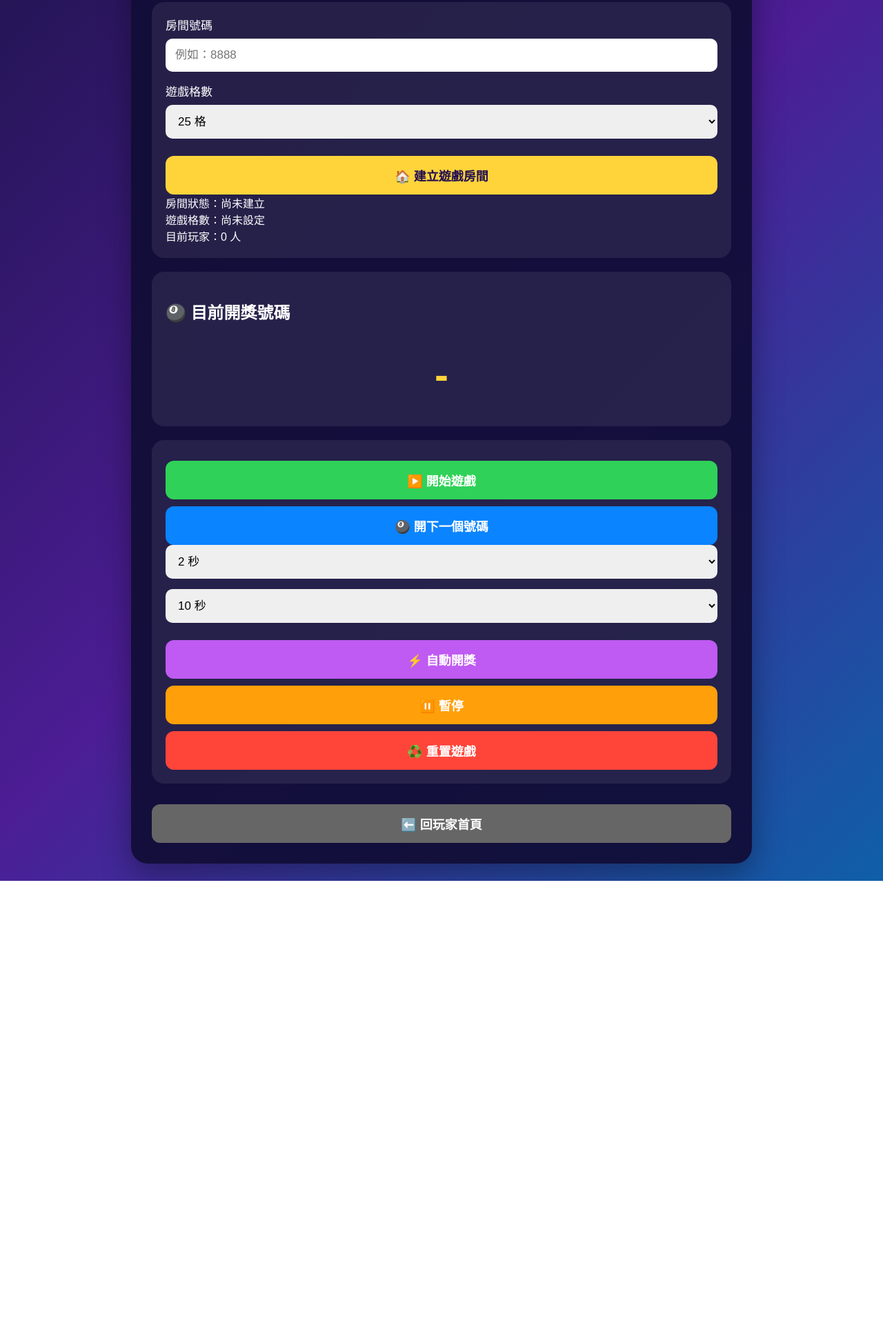
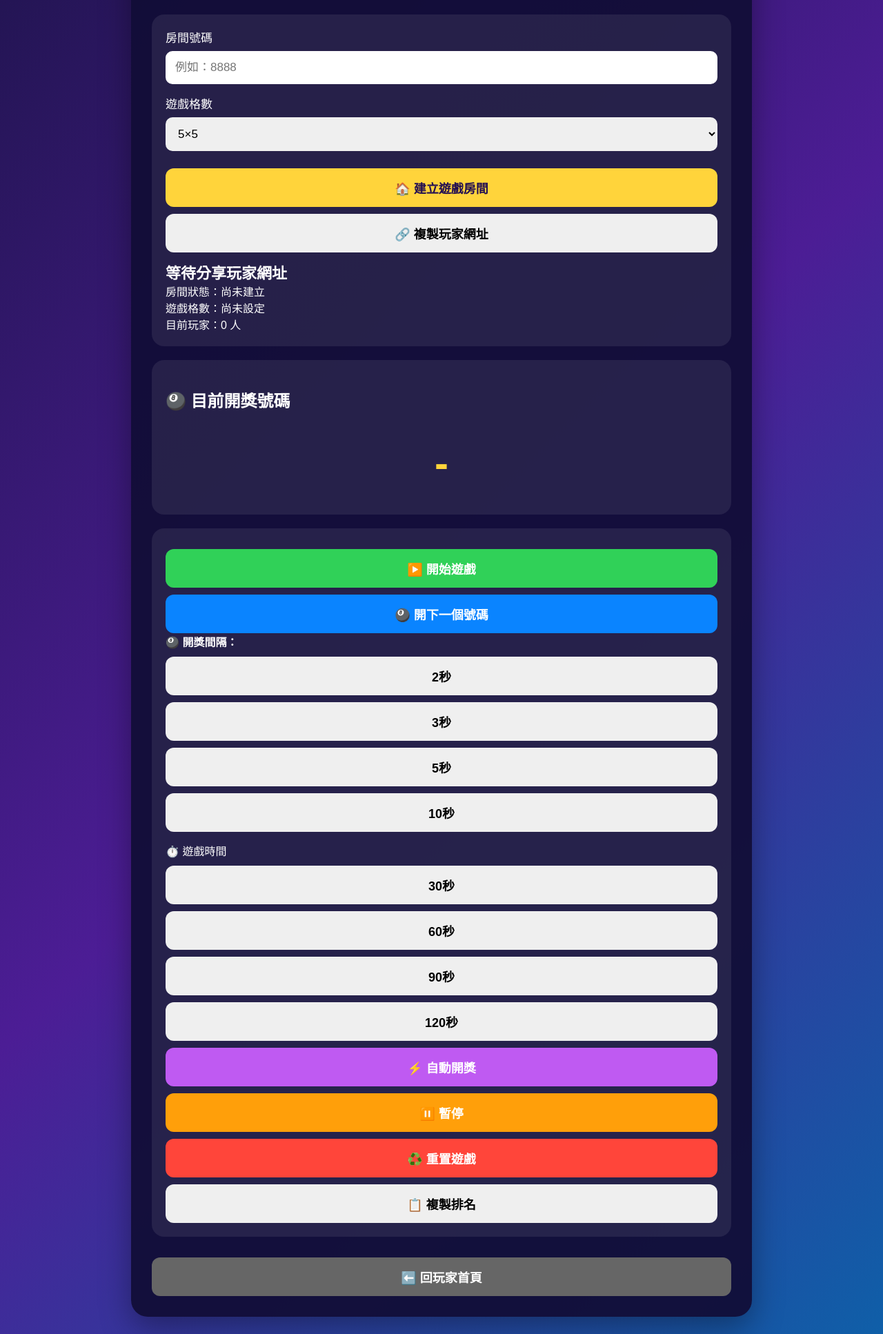
Before and after one commit to acer781008/bingo-game, a website: page public/admin.html in a window 1280 px wide. Shown: the part 173-2107 px from the top of the page at 69% size. Before the commit the page ends 1450 px from the top, so only its background shows below. Drawn offline with Linux system fonts and the light colour scheme.

Commit message:
Add files via upload

```diff
--- a/public/admin.html
+++ b/public/admin.html
@@ -1,4 +1,4 @@
-<!DOCTYPE html>
+C:\Users\User\bingo-game\public<!DOCTYPE html>
 <html lang="zh-TW">
 <head>
     <meta charset="UTF-8">
@@ -151,16 +151,21 @@
             <label>遊戲格數</label>
 
             <select id="size">
-                <option value="25">25 格</option>
-                <option value="35">35 格</option>
-                <option value="40">40 格</option>
-                <option value="45">45 格</option>
+                <option value="25">5×5</option>
+<option value="36">6×6</option>
+<option value="49">7×7</option>
+<option value="64">8×8</option>
             </select>
 
           <button class="create" onclick="createRoom()">
     🏠 建立遊戲房間
 </button>
-
+<button type="button" onclick="copyPlayerLink()">
+    🔗 複製玩家網址
+</button>
+<div id="startCountdown" style="margin-top:12px; font-size:22px; font-weight:bold;">
+    等待分享玩家網址
+</div>
         <div id="roomStatus">房間狀態：尚未建立</div>
 <div id="sizeStatus">遊戲格數：尚未設定</div>
 <div id="playerStatus">目前玩家：0 人</div>
@@ -188,22 +193,24 @@
             <button class="draw" onclick="drawNumber()">
                 🎱 開下一個號碼
             </button>
-<select id="autoSeconds">
-    <option value="2">2 秒</option>
-    <option value="3">3 秒</option>
-    <option value="5">5 秒</option>
-</select>
-<select id="autoPauseSeconds">
-    <option value="10">10 秒</option>
-    <option value="20">20 秒</option>
-    <option value="30">30 秒</option>
-    <option value="40">40 秒</option>
-    <option value="50">50 秒</option>
-    <option value="60">60 秒</option>
-    <option value="70">70 秒</option>
-    <option value="80">80 秒</option>
-    <option value="90">90 秒</option>
-</select>
+<div>
+    <b>🎱 開獎間隔：</b>
+    <button type="button" onclick="setAutoSeconds(2)">2秒</button>
+    <button type="button" onclick="setAutoSeconds(3)">3秒</button>
+    <button type="button" onclick="setAutoSeconds(5)">5秒</button>
+    <button type="button" onclick="setAutoSeconds(10)">10秒</button>
+</div>
+
+<input type="hidden" id="autoSeconds" value="3">
+<div style="margin-top:15px;">
+    <div>⏱️ 遊戲時間</div>
+
+    <button onclick="setGameSeconds(30)">30秒</button>
+    <button onclick="setGameSeconds(60)">60秒</button>
+    <button onclick="setGameSeconds(90)">90秒</button>
+    <button onclick="setGameSeconds(120)">120秒</button>
+</div>
+<input type="hidden" id="autoPauseSeconds" value="60">
             <button class="auto" onclick="startAutoDraw()">
                 ⚡ 自動開獎
             </button>
@@ -215,7 +222,9 @@
             <button class="reset">
                 ♻️ 重置遊戲
             </button>
-
+<button type="button" onclick="copyRanking()">
+    📋 複製排名
+</button>
         </div>
 
         <button
@@ -354,6 +363,14 @@ async function updatePlayerCount() {
 }
 let autoDrawTimer = null;
 let autoPauseTimer = null;
+function setAutoSeconds(seconds) {
+function setGameSeconds(seconds) {
+    document.getElementById("autoPauseSeconds").value = seconds;
+    alert("✅ 遊戲時間已設定為 " + seconds + " 秒");
+}
+    document.getElementById("autoSeconds").value = seconds;
+    alert("✅ 開獎間隔已設定為 " + seconds + " 秒");
+}
 function startAutoDraw() {
     const seconds = Number(
         document.getElementById("autoSeconds").value
@@ -402,5 +419,93 @@ function pauseAutoDraw() {
 
     alert("⏸ 自動開獎已暫停");
 }
+function copyPlayerLink() {
+    const roomId = document.getElementById("room").value.trim();
+
+    if (!roomId) {
+        alert("⚠️ 請先輸入房間號碼並建立房間");
+        return;
+    }
+
+    const playerUrl = window.location.origin + "/?room=" + encodeURIComponent(roomId);
+
+    navigator.clipboard.writeText(playerUrl)
+       .then(() => {
+    alert("✅ 玩家網址已複製！\n\n" + playerUrl);
+    start90SecondCountdown();
+})
+        .catch(() => {
+            alert("❌ 網址複製失敗");
+        });
+}
+async function copyRanking() {
+    const roomId = document.getElementById("room").value.trim();
+
+    if (!roomId) {
+        alert("⚠️ 請先輸入房間號碼");
+        return;
+    }
+
+    try {
+        const response = await fetch("/api/room/" + roomId);
+        const data = await response.json();
+
+        if (!data.success) {
+            alert("❌ 讀取排名失敗");
+            return;
+        }
+
+        const players = Object.values(data.room.players || {});
+
+        players.sort((a, b) => {
+    if ((b.bingoLines || 0) !== (a.bingoLines || 0)) {
+        return (b.bingoLines || 0) - (a.bingoLines || 0);
+    }
+
+    return (b.hitCount || 0) - (a.hitCount || 0);
+});
+
+        let text = "🏆 賓果排名\n\n";
+
+        players.forEach((player, index) => {
+            text += (index + 1) + ". " + player.name +
+        "｜已點 " + (player.hitCount || 0) + " 格" +
+        "｜賓果 " + (player.bingoLines || 0) + " 線\n";
+        });
+
+        await navigator.clipboard.writeText(text);
+        alert("✅ 排名已複製！");
+    } catch (error) {
+        alert("❌ 複製排名失敗");
+    }
+}
+let startCountdownTimer = null;
+
+function start90SecondCountdown() {
+    let secondsLeft = 90;
+
+    const countdown = document.getElementById("startCountdown");
+
+    if (startCountdownTimer) {
+        clearInterval(startCountdownTimer);
+    }
+
+    countdown.innerText = "遊戲將在 " + secondsLeft + " 秒後開始";
+
+    startCountdownTimer = setInterval(() => {
+        secondsLeft--;
+
+        countdown.innerText = "遊戲將在 " + secondsLeft + " 秒後開始";
+
+        if (secondsLeft <= 0) {
+            clearInterval(startCountdownTimer);
+            startCountdownTimer = null;
+
+            countdown.innerText = "▶ 遊戲開始！";
+
+            startGame();
+        }
+    }, 1000);
+}
 setInterval(updatePlayerCount, 1000); </script>
 </html>
```
